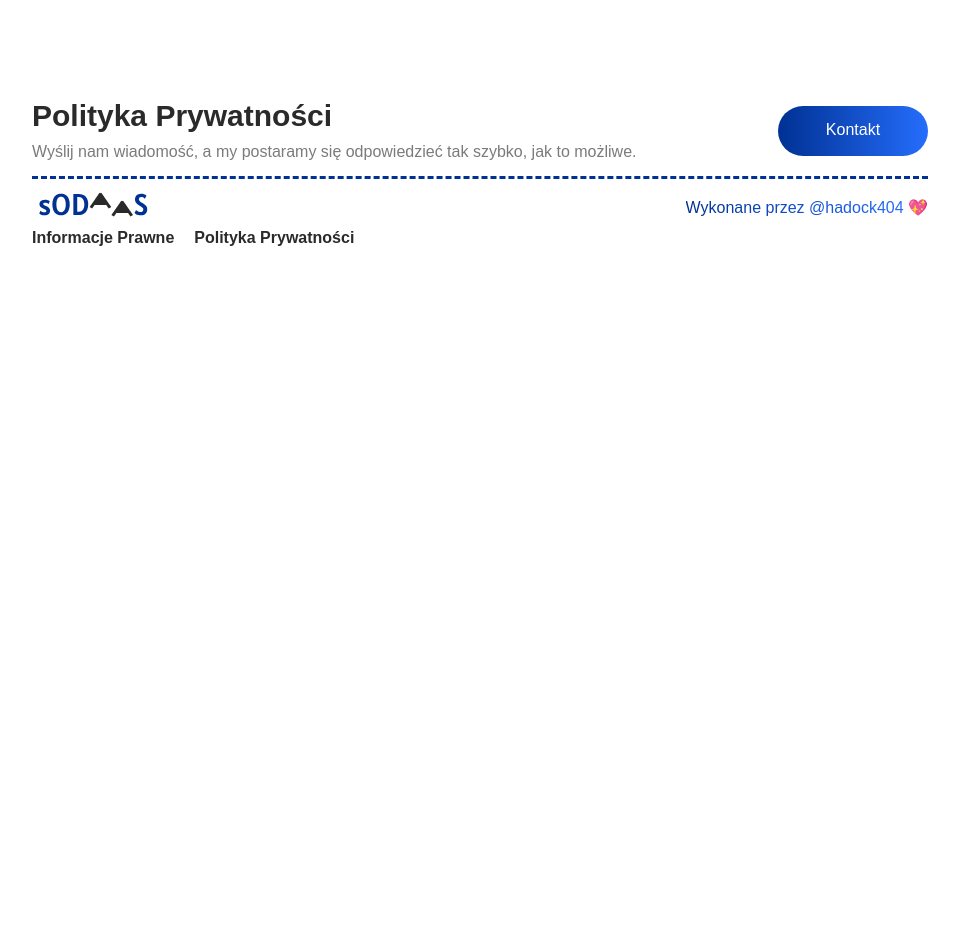
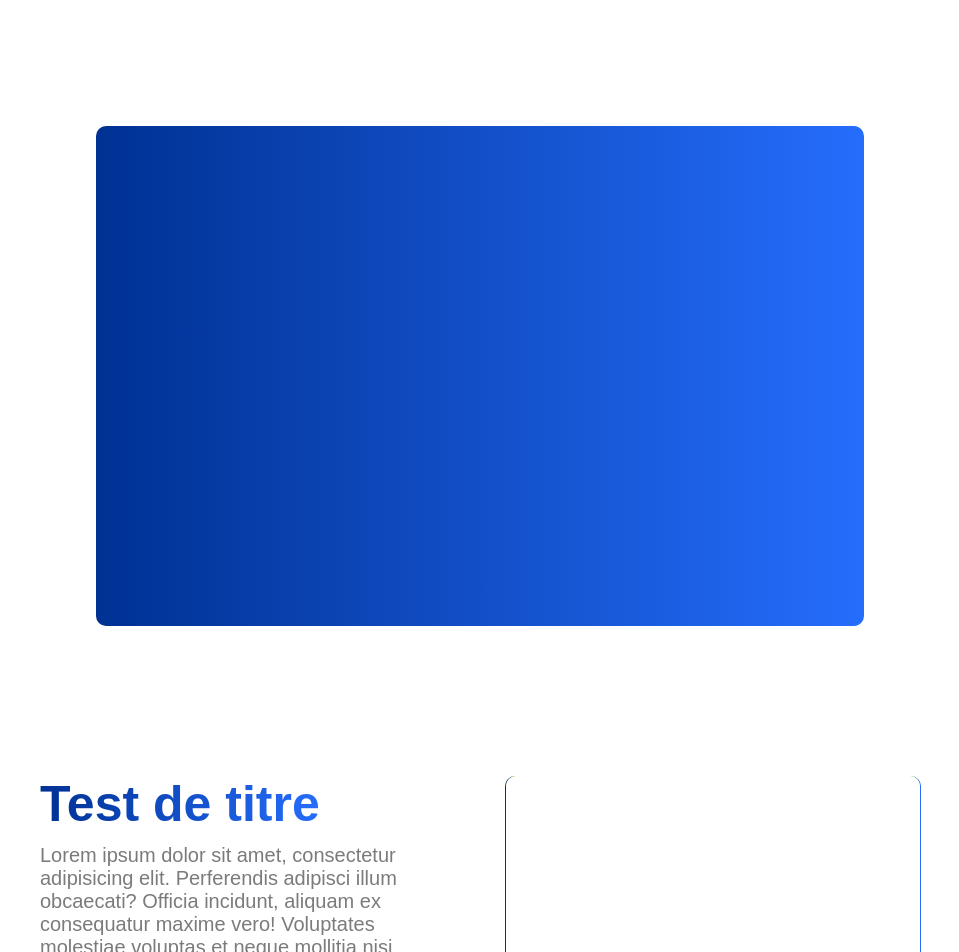
Before and after one commit to HaDock404/app-web-sodaas, a React (Create React App) app: page /#/ in a window 1280 px wide. Shown: the part 1700-2652 px from the top of the page, without its empty margins (160-1119 px from the left). Before the commit the page ends 1976 px from the top, so only its background shows below. Built offline with nearby package versions, Linux system fonts and the light colour scheme.

Commit message:
Ad placement

```diff
--- a/src/components/Body.jsx
+++ b/src/components/Body.jsx
@@ -7,6 +7,7 @@ import BG from '../assets/images/bg.png'
 import Intro from './Intro'
 import Carousel from './Carousel';
 import Article from './Article';
+import Ad from './Ad';
 
 function Body() {
     const { language } = useContext(LanguageContext);
@@ -45,6 +46,8 @@ const button1 = {
             />
             <Carousel />
             <Article />
+            <Ad />
+            <Article />
         </div>
     )
 }
--- a/src/styles/ad.css
+++ b/src/styles/ad.css
@@ -0,0 +1,7 @@
+.ad-section {
+    background: linear-gradient(90deg, #003193, #256dfc);
+    width: 60%;
+    height: 500px;
+    margin-bottom: 150px;
+    border-radius: 10px;
+}
--- a/src/styles/article.css
+++ b/src/styles/article.css
@@ -3,7 +3,7 @@
     flex-direction: row;
     justify-content: space-between;
     width: 100%;
-    margin-bottom: 100px;
+    margin-bottom: 150px;
 
     padding-left: 200px;
     padding-right: 200px;
```
